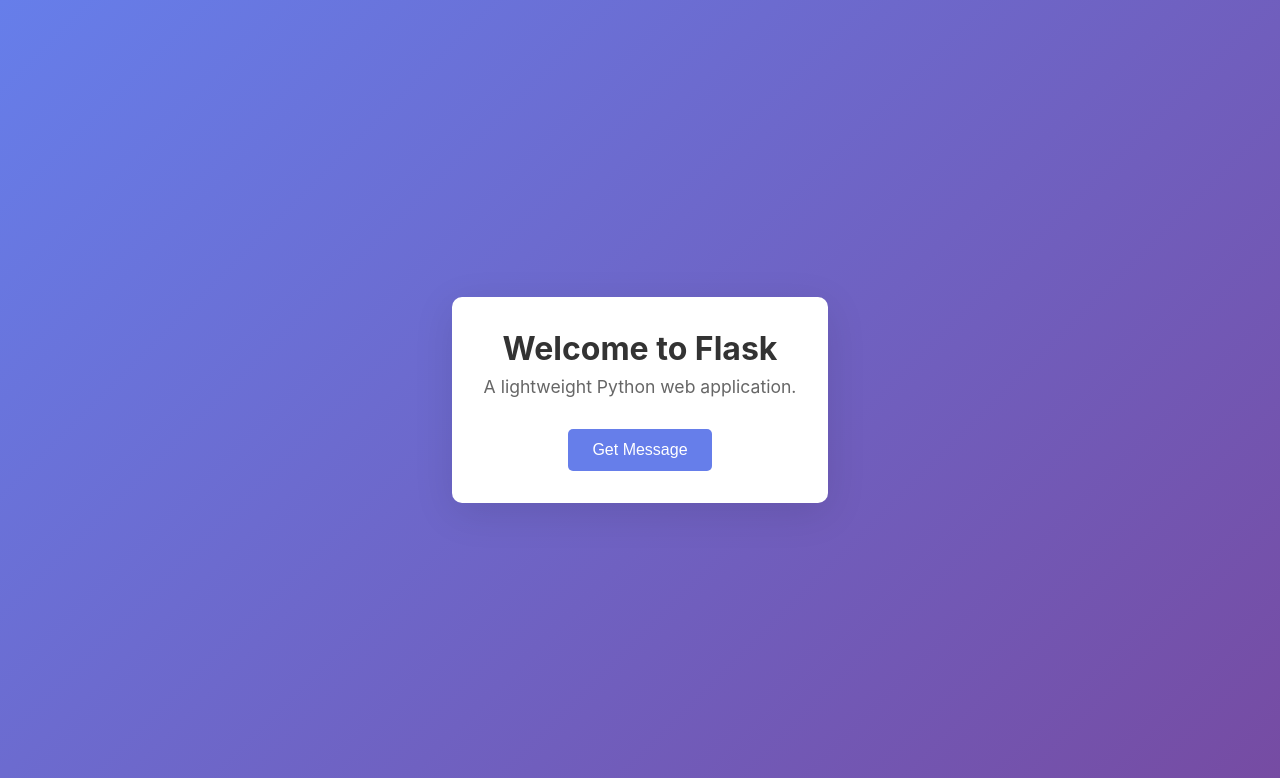
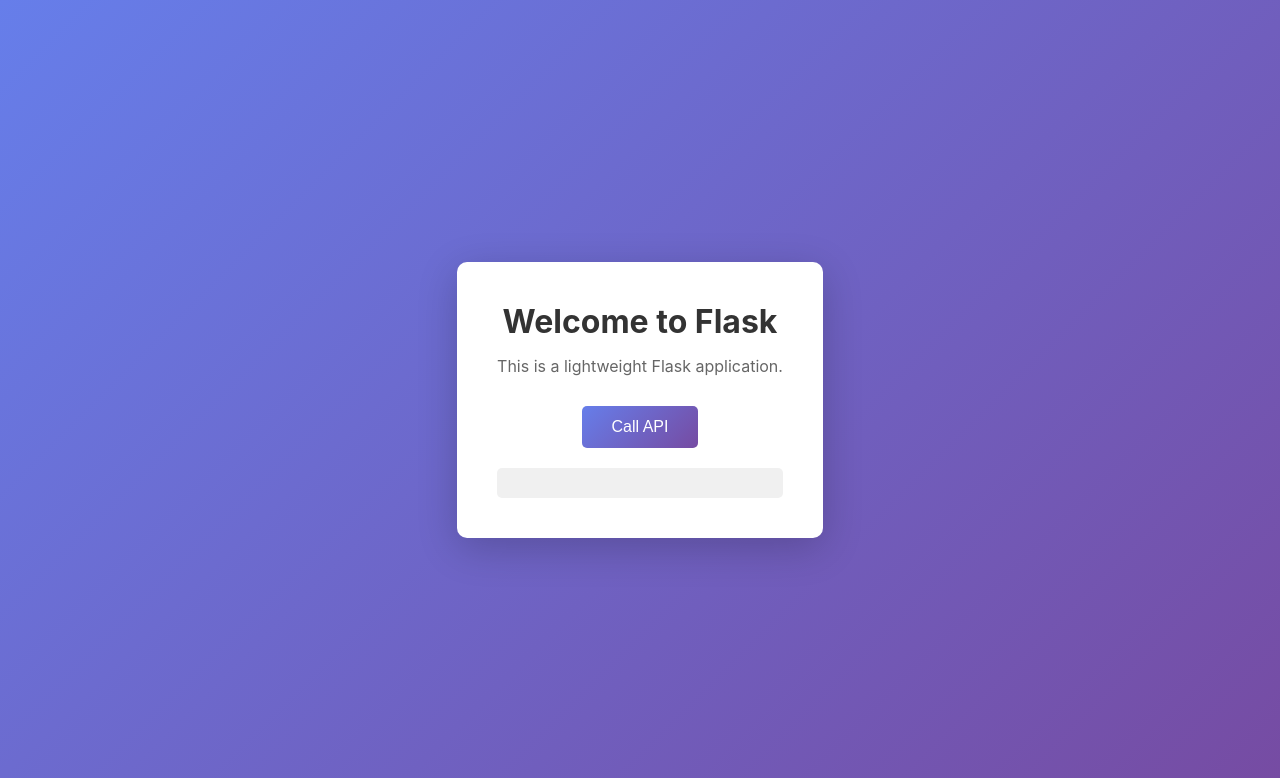
Before and after one commit to farmsdotnet/flask-azure-deploy_project, a Flask app: page / in a window 1280 px wide. Shown: the top 778 px of the page. Run offline with Flask 3, Linux system fonts and the light colour scheme.

Commit message:
Add lightweight Flask application with templates, static files, tests, and Docker config

```diff
--- a/app.py
+++ b/app.py
@@ -1,4 +1,4 @@
-from flask import Flask, render_template
+from flask import Flask, render_template, jsonify
 import os
 from dotenv import load_dotenv
 
@@ -7,22 +7,20 @@ load_dotenv()
 app = Flask(__name__)
 app.config['ENV'] = os.getenv('FLASK_ENV', 'development')
 
-
 @app.route('/')
 def home():
+    """Render the home page."""
     return render_template('index.html')
 
+@app.route('/api/hello', methods=['GET'])
+def api_hello():
+    """Simple API endpoint."""
+    return jsonify({'message': 'Hello from Flask API!'})
 
 @app.route('/health')
-def health():
-    return {'status': 'healthy'}, 200
-
-
-@app.route('/api/message')
-def get_message():
-    return {'message': 'Hello from Flask API!'}, 200
-
+def health_check():
+    """Health check endpoint for deployment."""
+    return jsonify({'status': 'healthy'}), 200
 
 if __name__ == '__main__':
-    debug_mode = app.config['ENV'] == 'development'
-    app.run(host='0.0.0.0', port=5000, debug=debug_mode)
+    app.run(debug=True, host='0.0.0.0', port=5000)
--- a/requirements.txt
+++ b/requirements.txt
@@ -1,6 +1,5 @@
 Flask==3.0.0
 Gunicorn==21.2.0
 python-dotenv==1.0.0
-Flake8==6.1.0
-pytest==7.4.3
-pytest-cov==4.1.0
+Pytest==7.4.3
+flake8==6.1.0
--- a/static/script.js
+++ b/static/script.js
@@ -1,12 +1,9 @@
-document.getElementById('messageBtn').addEventListener('click', async () => {
+document.getElementById('apiBtn').addEventListener('click', async () => {
     try {
-        const response = await fetch('/api/message');
+        const response = await fetch('/api/hello');
         const data = await response.json();
-        const resultDiv = document.getElementById('result');
-        resultDiv.textContent = data.message;
-        resultDiv.style.display = 'block';
+        document.getElementById('response').textContent = data.message;
     } catch (error) {
-        document.getElementById('result').textContent = 'Error: ' + error.message;
-        document.getElementById('result').style.display = 'block';
+        document.getElementById('response').textContent = 'Error: ' + error.message;
     }
 });
--- a/static/style.css
+++ b/static/style.css
@@ -15,47 +15,45 @@ body {
 
 .container {
     background: white;
-    padding: 2rem;
     border-radius: 10px;
-    box-shadow: 0 10px 40px rgba(0, 0, 0, 0.1);
+    box-shadow: 0 10px 40px rgba(0, 0, 0, 0.2);
+    padding: 40px;
     text-align: center;
     max-width: 500px;
 }
 
 h1 {
     color: #333;
-    margin-bottom: 0.5rem;
-    font-size: 2rem;
+    margin-bottom: 15px;
 }
 
 p {
     color: #666;
-    margin-bottom: 2rem;
-    font-size: 1.1rem;
+    margin-bottom: 30px;
+    font-size: 16px;
 }
 
 .btn {
-    background: #667eea;
+    background: linear-gradient(135deg, #667eea 0%, #764ba2 100%);
     color: white;
     border: none;
-    padding: 0.75rem 1.5rem;
-    font-size: 1rem;
+    padding: 12px 30px;
     border-radius: 5px;
     cursor: pointer;
-    transition: background 0.3s ease;
+    font-size: 16px;
+    transition: transform 0.2s, box-shadow 0.2s;
 }
 
 .btn:hover {
-    background: #764ba2;
+    transform: translateY(-2px);
+    box-shadow: 0 5px 20px rgba(102, 126, 234, 0.4);
 }
 
-#result {
-    margin-top: 1.5rem;
-    padding: 1rem;
+#response {
+    margin-top: 20px;
+    padding: 15px;
     background: #f0f0f0;
     border-radius: 5px;
-    min-height: 50px;
-    display: none;
+    min-height: 30px;
     color: #333;
-    font-weight: 500;
 }
--- a/templates/index.html
+++ b/templates/index.html
@@ -9,9 +9,9 @@
 <body>
     <div class="container">
         <h1>Welcome to Flask</h1>
-        <p>A lightweight Python web application.</p>
-        <button id="messageBtn" class="btn">Get Message</button>
-        <div id="result"></div>
+        <p>This is a lightweight Flask application.</p>
+        <button id="apiBtn" class="btn">Call API</button>
+        <div id="response"></div>
     </div>
     <script src="{{ url_for('static', filename='script.js') }}"></script>
 </body>
```
Also changed, not shown: tests/test_app.py (+13 -14 lines), 1 other file.
